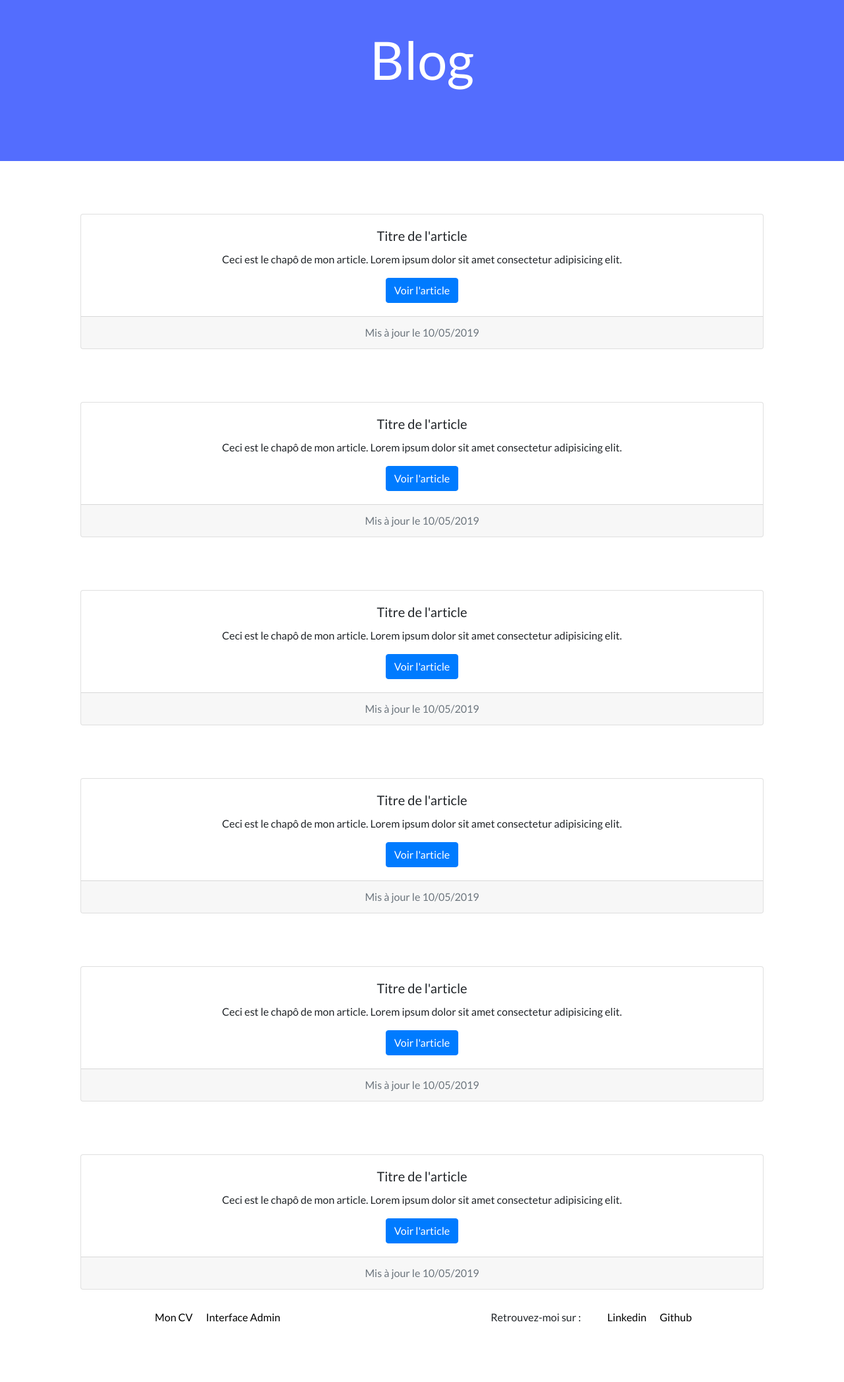
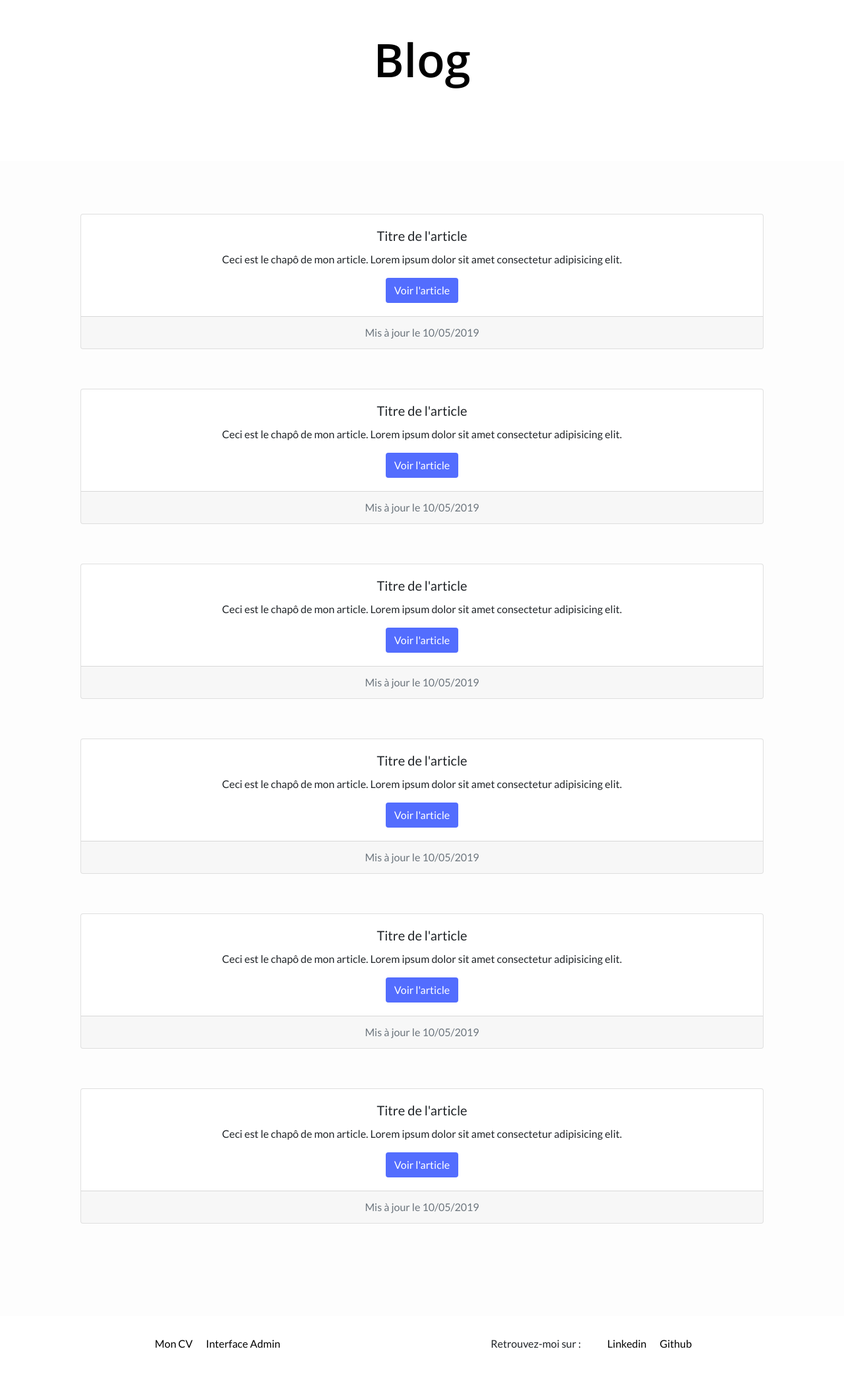
Before and after one commit to ahmedbouras/OC_P5, a PHP site: page /index.php?blog in a window 1280 px wide. Shown: the part 56-2150 px from the top of the page at 66% size. Before the commit the page ends 2059 px from the top, so only its background shows below. Run offline with PHP 8.4, Linux system fonts and the light colour scheme.

Commit message:
homePage + blogPage modification of css rules

```diff
--- a/public/css/blog.css
+++ b/public/css/blog.css
@@ -1,11 +1,18 @@
+body {
+    background-color: #FDFDFD;
+}
 #bloc-title {
     height: 300px;
-    background-color: #536dfe;
+    background-color: white;
 }
 h1 {
-    color: white;
-    font-size: 80px;
+    color: black;
+    font-size: 70px;
+}
+#bloc-posts {
+    margin-top: 80px;
+    margin-bottom: 80px;
 }
 .card {
-    margin-top: 80px;
+    margin-bottom: 60px;
 }
--- a/public/css/frontend.css
+++ b/public/css/frontend.css
@@ -5,8 +5,19 @@ body {
 body, html {
     height: 100px;
 }
+h1, h3 {
+    font-family: 'Open Sans', sans-serif;
+}
 * {
     font-family: 'Lato', sans-serif;
+}
+.btn-primary-custom {
+    background-color: #536dfe;
+    color: white;
+}
+.btn-primary-custom:hover {
+    background-color: #536dfeda;
+    color: white;
 }
 
 /* HEADER */
@@ -24,6 +35,7 @@ body, html {
 /* FOOTER */
 footer {
     height: 100px;
+    background-color: white;
 }
 footer li{
     list-style: none;
--- a/public/css/home.css
+++ b/public/css/home.css
@@ -11,7 +11,6 @@
     margin-left: 80px;
 }
 h1 {
-    font-family: 'Open Sans', sans-serif;
     font-size: 70px;
 }
 h2 {
@@ -19,10 +18,6 @@ h2 {
 }
 h2:first-of-type {
     margin-top: 50px;
-}
-.btn-primary-custom {
-    background-color: #536dfe;
-    color: white;
 }
 
 /* SERVICES */
@@ -34,7 +29,6 @@ h2:first-of-type {
     height: 600px;
 }
 h3 {
-    font-family: 'Open Sans', sans-serif;
     font-size: 22px;
 }
 p {
--- a/view/blogView.php
+++ b/view/blogView.php
@@ -17,7 +17,7 @@ ob_start()
                 <p class="card-text">Ceci est le chapô de mon article.
                     Lorem ipsum dolor sit amet consectetur adipisicing elit.
                 </p>
-                <a href="#" class="btn btn-primary">Voir l'article</a>
+                <a href="#" class="btn btn-primary-custom">Voir l'article</a>
             </div>
             <div class="card-footer text-muted">
                 Mis à jour le 10/05/2019
@@ -29,7 +29,7 @@ ob_start()
                 <p class="card-text">Ceci est le chapô de mon article.
                     Lorem ipsum dolor sit amet consectetur adipisicing elit.
                 </p>
-                <a href="#" class="btn btn-primary">Voir l'article</a>
+                <a href="#" class="btn btn-primary-custom">Voir l'article</a>
             </div>
             <div class="card-footer text-muted">
                 Mis à jour le 10/05/2019
@@ -41,7 +41,7 @@ ob_start()
                 <p class="card-text">Ceci est le chapô de mon article.
                     Lorem ipsum dolor sit amet consectetur adipisicing elit.
                 </p>
-                <a href="#" class="btn btn-primary">Voir l'article</a>
+                <a href="#" class="btn btn-primary-custom">Voir l'article</a>
             </div>
             <div class="card-footer text-muted">
                 Mis à jour le 10/05/2019
@@ -53,7 +53,7 @@ ob_start()
                 <p class="card-text">Ceci est le chapô de mon article.
                     Lorem ipsum dolor sit amet consectetur adipisicing elit.
                 </p>
-                <a href="#" class="btn btn-primary">Voir l'article</a>
+                <a href="#" class="btn btn-primary-custom">Voir l'article</a>
             </div>
             <div class="card-footer text-muted">
                 Mis à jour le 10/05/2019
@@ -65,7 +65,7 @@ ob_start()
                 <p class="card-text">Ceci est le chapô de mon article.
                     Lorem ipsum dolor sit amet consectetur adipisicing elit.
                 </p>
-                <a href="#" class="btn btn-primary">Voir l'article</a>
+                <a href="#" class="btn btn-primary-custom">Voir l'article</a>
             </div>
             <div class="card-footer text-muted">
                 Mis à jour le 10/05/2019
@@ -77,7 +77,7 @@ ob_start()
                 <p class="card-text">Ceci est le chapô de mon article.
                     Lorem ipsum dolor sit amet consectetur adipisicing elit.
                 </p>
-                <a href="#" class="btn btn-primary">Voir l'article</a>
+                <a href="#" class="btn btn-primary-custom">Voir l'article</a>
             </div>
             <div class="card-footer text-muted">
                 Mis à jour le 10/05/2019
--- a/view/templates/frontend.php
+++ b/view/templates/frontend.php
@@ -28,7 +28,7 @@
                             <a class="nav-link" href="index.php?blog">Blog</a>
                         </li>
                         <li class="nav-item">
-                            <a class="nav-link" href="#">Contact</a>
+                            <a class="nav-link" href="index.php#contact-form">Contact</a>
                         </li>
                     </ul>
                 </div>
```
